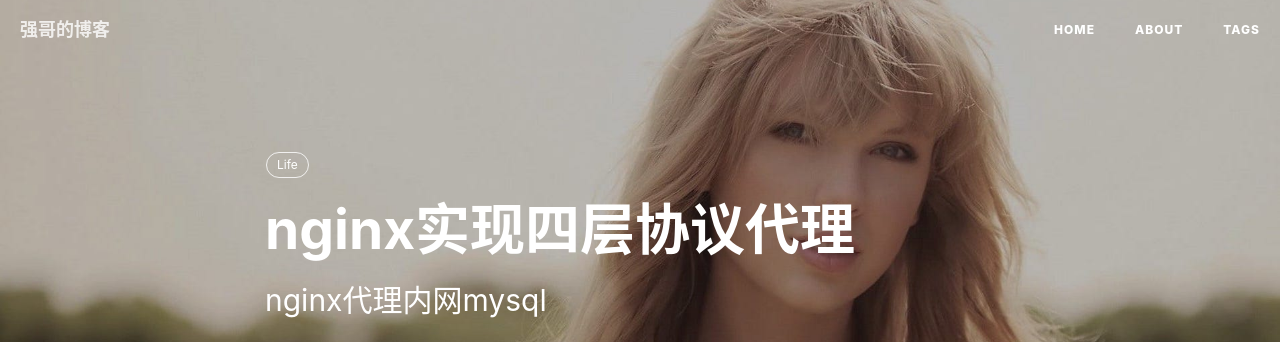
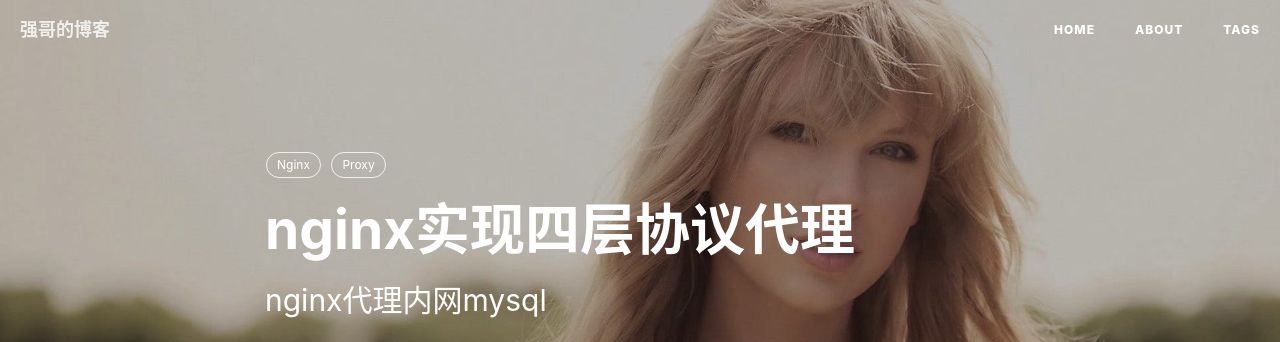
Before and after one commit to qiang93/qiang93.github.io, a Jekyll site: the page built from _posts/2020-04-17-nginx实现四层协议代理.md, in a window 1280 px wide and 900 px high. Shown: the top 342 px of the window. Built offline with Jekyll 4.4.1, drawn with Linux system fonts in a browser that asks for light colours; nearby versions of some CDN libraries; comment, search, counter and statistics services are not loaded.

Commit message:
fix: add tags

```diff
--- a/_posts/2020-04-17-nginx实现四层协议代理.md
+++ b/_posts/2020-04-17-nginx实现四层协议代理.md
@@ -7,7 +7,8 @@ author:     huqiang
 header-img: img/post-bg-swift2.jpg
 catalog: true
 tags:
-    - Life
+    - Nginx
+    - Proxy
 ---
 
 ## 需求
```
